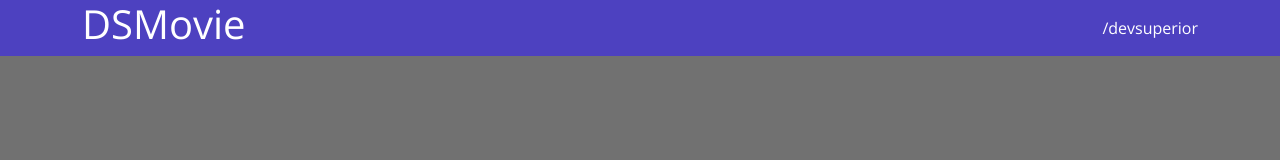
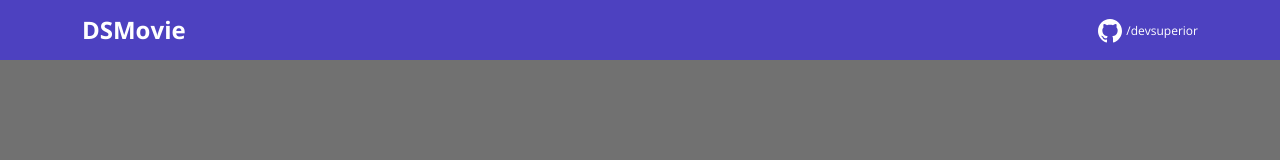
Before and after one commit to ancaroline/dsmovie, a plain HTML site: page index.html in a window 1280 px wide. Drawn offline with nearby package versions, Linux system fonts and the light colour scheme.

Commit message:
Barra superior PARTE 2

```diff
--- a/css/styles.css
+++ b/css/styles.css
@@ -1,18 +1,30 @@
 @import url('https://fonts.googleapis.com/css2?family=Open+Sans:wght@300;400;700&display=swap');
+
+:root {
+    --bg-gray: #717171;
+    --color-primary: #4D41C0;
+    --white: #fff;
+}
 
 * {
     box-sizing: border-box;
     font-family: 'Open Sans', sans-serif;
 }
 
+h1, h2, h3, h4, h5, h6 {
+    margin: 0;
+}
+
 html, body {
-    background-color: #717171
+    background-color: var(--bg-gray);
 }
 
 header {
-    background-color: #4D41C0;
-    color: #FFFFFF;
-
+    background-color: var(--color-primary);
+    color: var(--white);
+    height: 60px;
+    display: flex;
+    align-items: center;
 }
 
 nav {
@@ -21,7 +33,26 @@ nav {
     justify-content: space-between;
 }
 
+nav h1 {
+    font-size: 24px;
+    font-weight: 700;
+}
+
+nav a {
+    font-size: 12px;
+    font-weight: 400;
+}
+
 a, a:hover {
     text-decoration: none;
     color: unset;
 }
+
+.dsmovie-contact-container {
+    display: flex;
+    align-items: center;
+}
+
+.dsmovie-contact-container img {
+    margin-right: 10px;
+}
--- a/index.html
+++ b/index.html
@@ -1,22 +1,29 @@
 <!DOCTYPE html>
 <html lang="en">
+
 <head>
     <meta charset="UTF-8">
     <meta http-equiv="X-UA-Compatible" content="IE=edge">
     <meta name="viewport" content="width=device-width, initial-scale=1.0">
     <title>DSMovie</title>
 
-    <link href="https://cdn.jsdelivr.net/npm/bootstrap@5.1.3/dist/css/bootstrap.min.css" rel="stylesheet" integrity="sha384-1BmE4kWBq78iYhFldvKuhfTAU6auU8tT94WrHftjDbrCEXSU1oBoqyl2QvZ6jIW3" crossorigin="anonymous">
+    <link href="https://cdn.jsdelivr.net/npm/bootstrap@5.1.3/dist/css/bootstrap.min.css" rel="stylesheet"
+        integrity="sha384-1BmE4kWBq78iYhFldvKuhfTAU6auU8tT94WrHftjDbrCEXSU1oBoqyl2QvZ6jIW3" crossorigin="anonymous">
 
     <link rel="stylesheet" href="css/styles.css">
 
 </head>
+
 <body>
     <header>
         <nav class="container">
             <h1>DSMovie</h1>
-            <a href="https://github.com/devsuperior">/devsuperior</a>
+            <div>
+                <img src="img/github.svg" alt="Github">
+                <a href="https://github.com/devsuperior">/devsuperior</a>
+            </div>
         </nav>
     </header>
 </body>
+
 </html>
```
Also changed, not shown: img/github.svg (added).
